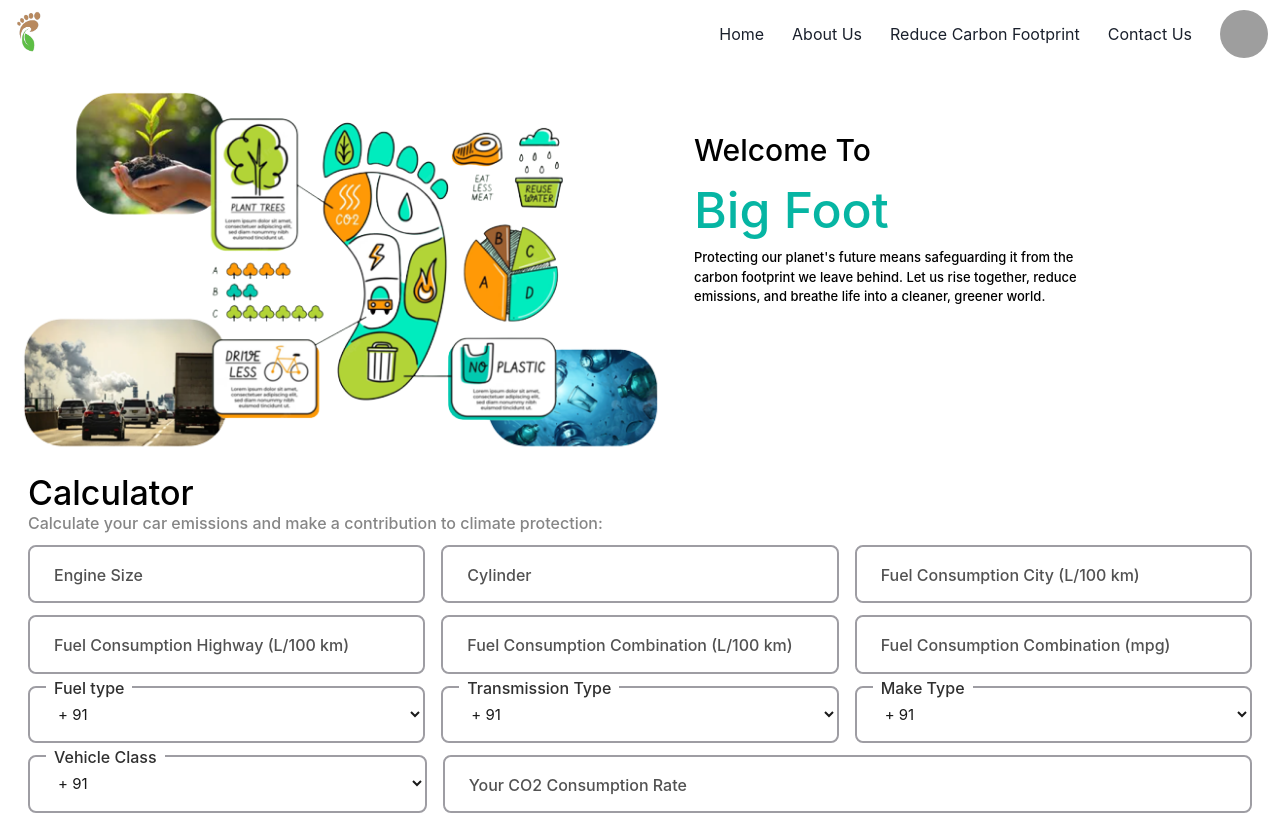
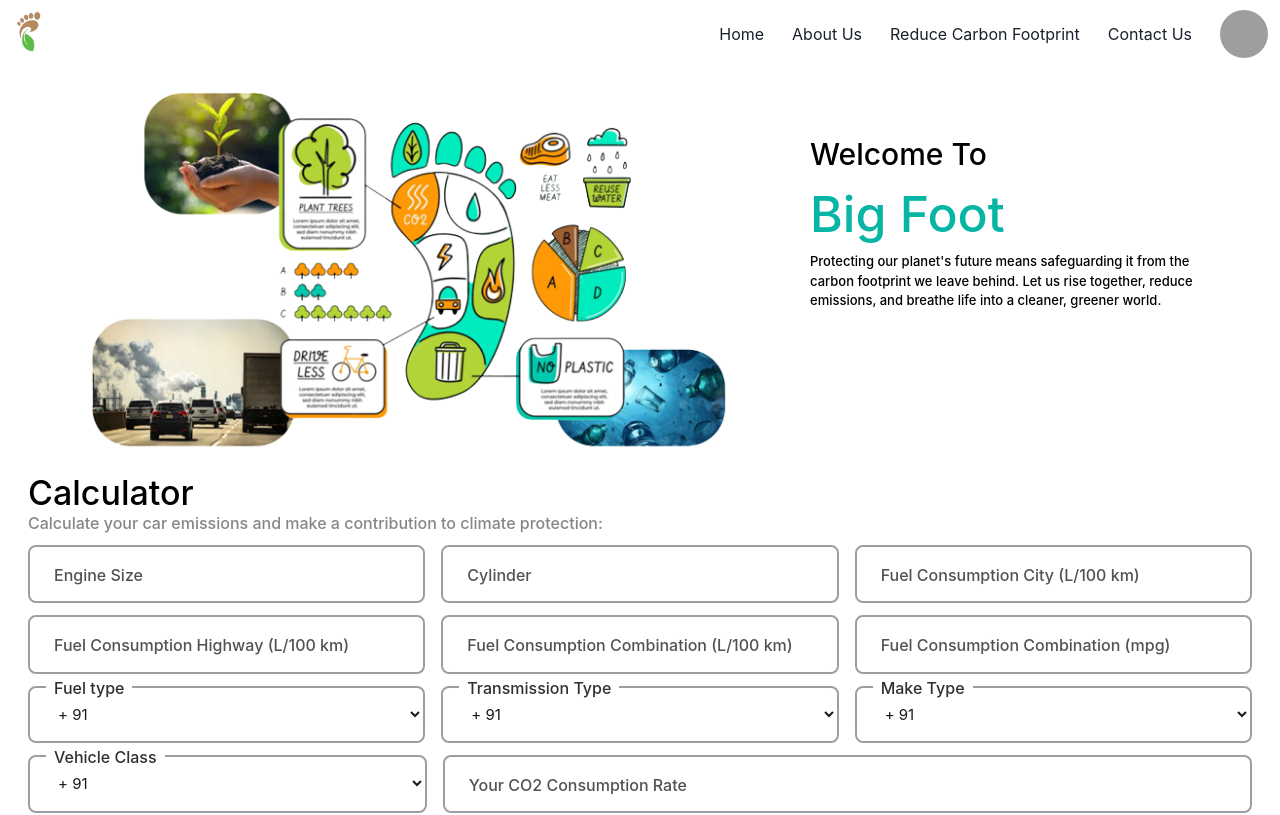
Before and after one commit to debojitsaha/bigfoot-ui-h4b, a React (Create React App) app: page / in a window 1280 px wide. Shown: the top 815 px of the page. Built offline with nearby package versions, Linux system fonts and the light colour scheme; grey boxes are pictures that could not be loaded.

Commit message:
Added: favicon,slider

```diff
--- a/src/components/Slider.jsx
+++ b/src/components/Slider.jsx
@@ -4,11 +4,11 @@ import { Box, Image, Text } from "@chakra-ui/react";
 
 const Slider = () => {
   return (
-    <Box display={"flex"} gap={4} >
+    <Box display={"flex"} justifyContent={"space-evenly"} >
       <Box>
-        <Image width={"650px"} p={1} src={img_1} alt="big-foot" />
+        <Image width={"650px"} p={1} src={img_1} alt="big-foot" ml={4} />
       </Box>
-      <Box p={3} mt={8}>
+      <Box p={4} mt={8} ml={2}>
         <Text
           color={"#000000"}
           fontSize={"30px"}
```
Also changed, not shown: 1 other file (tests, documents, lock files or other folders).
